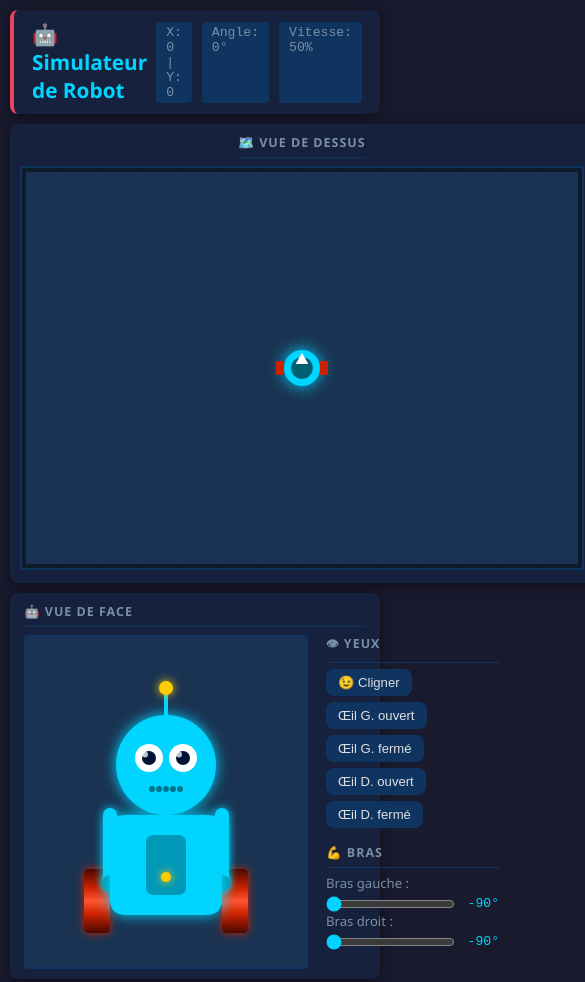
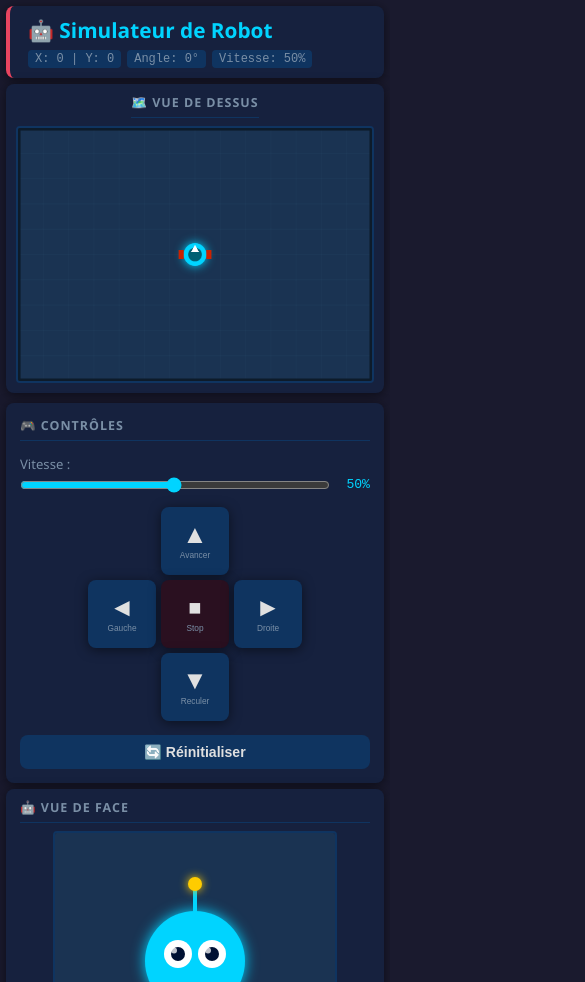
Before and after one commit to Emprint/simulateur-robot, a plain HTML site: page index.html in a window 390 px wide. Shown: the top 982 px of the page, 585 px wide, since content can reach past the window. Drawn offline with Linux system fonts and the light colour scheme.

Commit message:
Responsive mobile : media query ≤640px
- Layout en colonne sur mobile
- Canvas fluides (max-width: 100%)
- Boutons direction agrandis pour le toucher
- Aide clavier cachée sur mobile
- Console en 1 colonne

Co-authored-by: Copilot <223556219+Copilot@users.noreply.github.com>

```diff
--- a/style.css
+++ b/style.css
@@ -383,3 +383,41 @@ main {
   min-width: 36px;
   text-align: right;
 }
+
+/* ===================================================
+   RESPONSIVE — Écrans ≤ 640px (smartphones)
+   =================================================== */
+@media (max-width: 640px) {
+
+  body { padding: 6px; gap: 6px; }
+
+  /* En-tête : titre + statut en colonne */
+  header { flex-direction: column; align-items: flex-start; gap: 6px; }
+  #statut-robot { flex-wrap: wrap; gap: 6px; }
+  #statut-robot span { font-size: 0.75rem; padding: 2px 7px; }
+
+  /* Zone principale : canvas au-dessus, contrôles en dessous */
+  main { flex-direction: column; }
+
+  /* Canvas de dessus : s'adapte à la largeur disponible */
+  #canvas-dessus { max-width: 100%; height: auto; }
+
+  /* Panneau contrôle : pleine largeur, disposition horizontale des boutons */
+  #panneau-controle { width: 100%; }
+
+  /* Aide clavier : inutile sur mobile */
+  #aide-clavier { display: none; }
+
+  /* Vue de face : canvas + contrôles en colonne */
+  #contenu-face { flex-direction: column; align-items: center; }
+  #canvas-face { max-width: 100%; height: auto; }
+  #controles-face { width: 100%; }
+  .boutons-face { justify-content: center; }
+
+  /* Console : une seule colonne */
+  #zone-console { grid-template-columns: 1fr; }
+
+  /* Agrandir les boutons de direction pour le toucher */
+  .btn-dir { width: 68px; height: 68px; }
+  .btn-dir .icone { font-size: 1.6rem; }
+}
```
